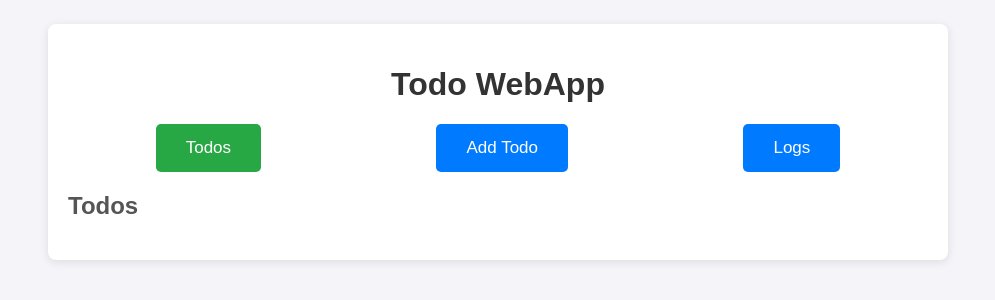
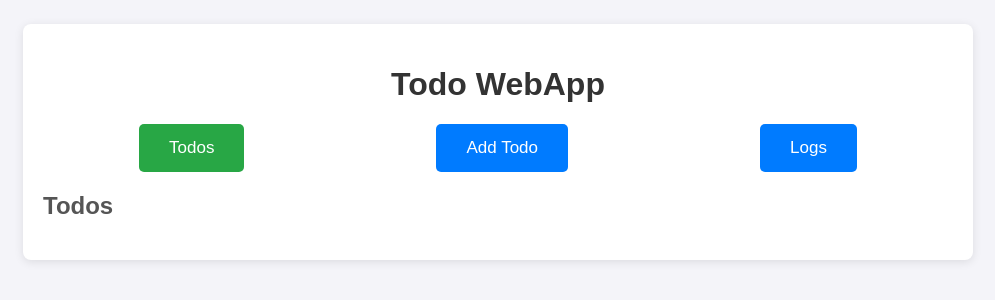
Before and after one commit to Nudin/wgapp, a plain HTML site: page webapp/index.html in a window 1280 px wide. Shown: the part 258-558 px from the top of the page, without its empty margins (142-1137 px from the left). Drawn offline with Linux system fonts and the light colour scheme; no server answers.

Commit message:
CSS: Minor Size Adjustment

```diff
--- a/webapp/style.css
+++ b/webapp/style.css
@@ -15,7 +15,8 @@ body {
 
 .container {
     width: 90%;
-    max-width: 900px;
+    max-width: 950px;
+    max-height: 100%;
     background-color: white;
     padding: 20px;
     border-radius: 8px;
```
